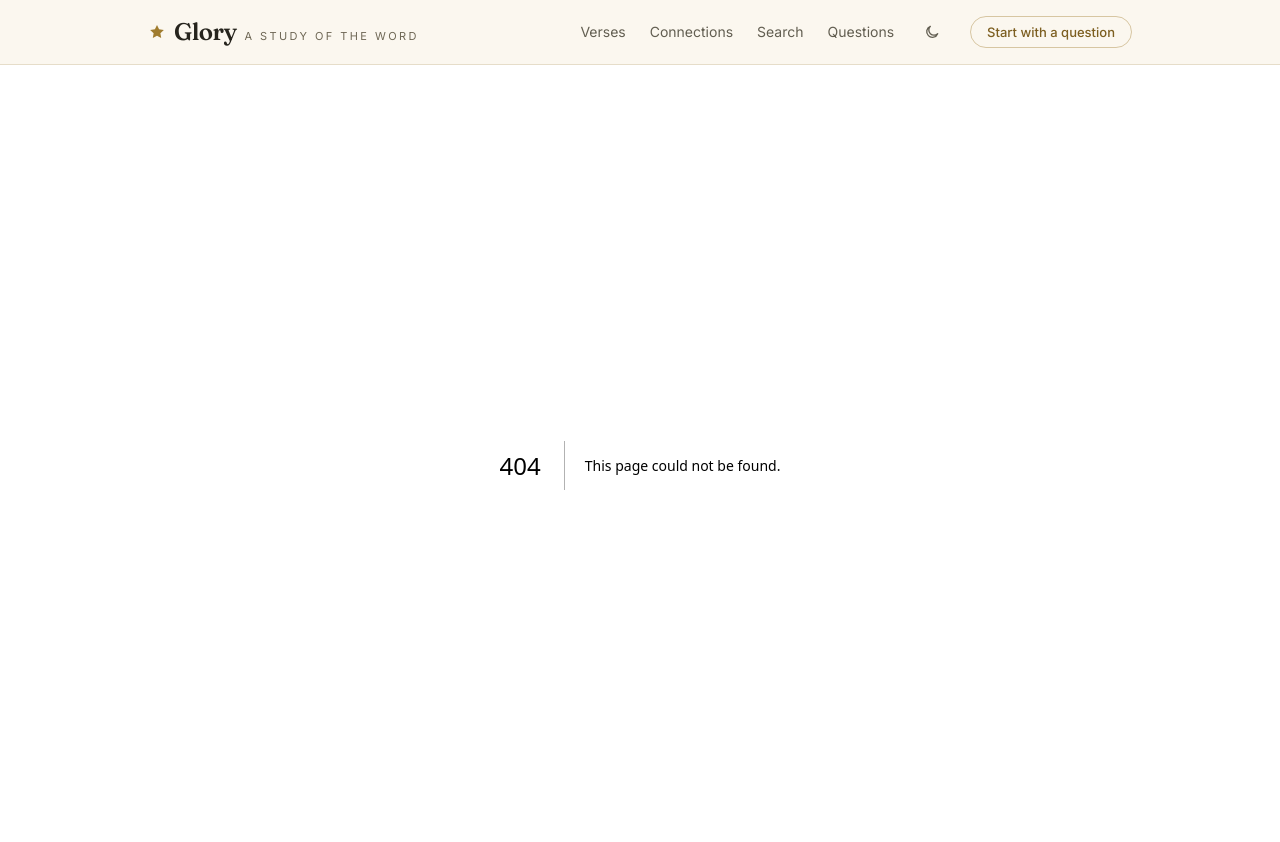
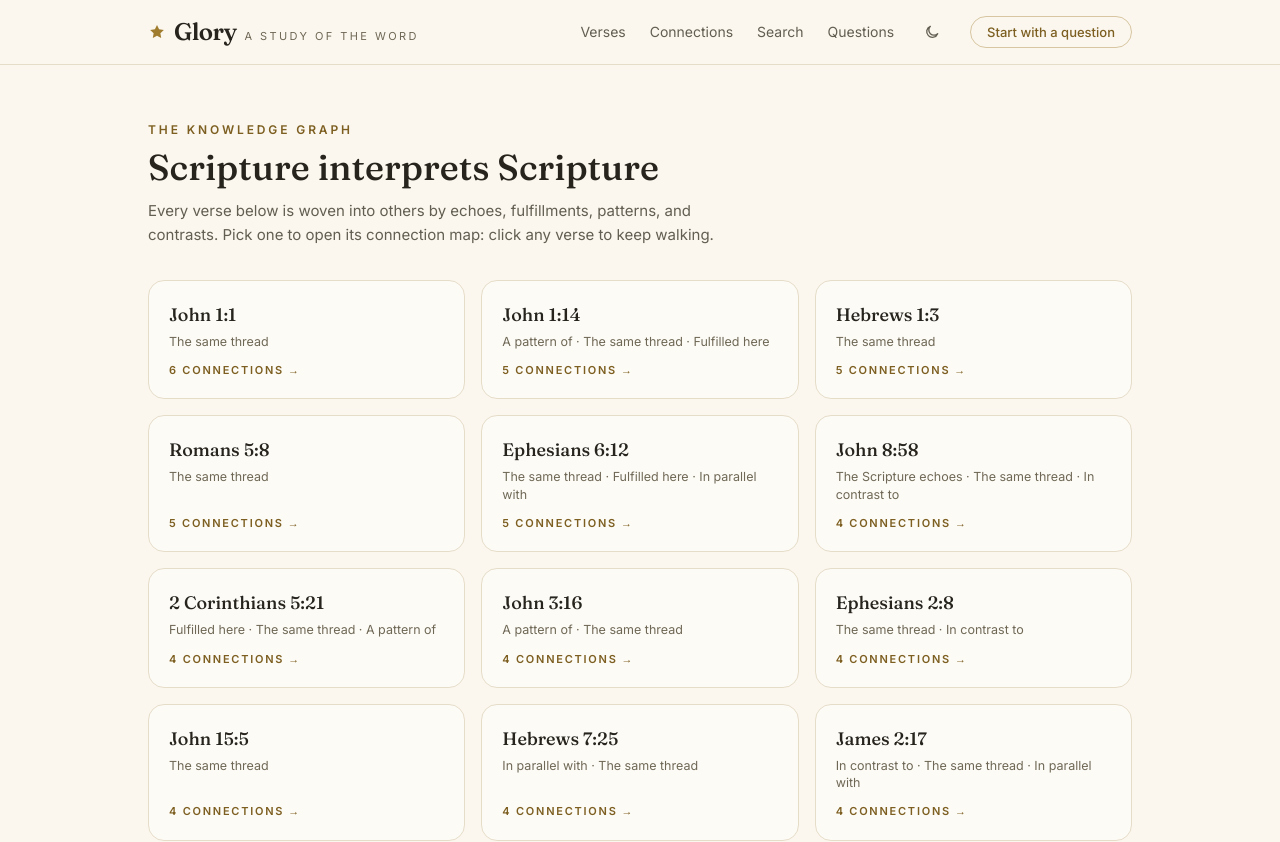
Before and after one commit to kczimm/glory, a Next.js app: page /connections in a window 1280 px wide. Before the commit this address had no page. Shown: the top 842 px of the page. Built offline with nearby package versions, Linux system fonts and the light colour scheme.

Commit message:
Add connections index hub and per-verse map links

```diff
--- /dev/null
+++ b/src/app/connections/page.tsx
@@ -0,0 +1,72 @@
+import Link from "next/link";
+import type { Metadata } from "next";
+import { connections, verseSlug } from "@/data";
+import { connectionKindLabel } from "@/data/connections";
+import type { ConnectionKind } from "@/data/types";
+import { edgesOf, shortRef } from "@/lib/graph";
+
+export const metadata: Metadata = {
+  title: "Connections: how Scripture interprets Scripture",
+  description:
+    "Entry points into the knowledge graph: the most connected verses, with echoes, fulfillments, patterns, and contrasts.",
+};
+
+/** The kinds present on a verse's edges, for a compact card subtitle. */
+function kindSummary(ref: string): ConnectionKind[] {
+  const kinds = new Set<ConnectionKind>();
+  for (const e of edgesOf(ref)) kinds.add(e.kind);
+  return [...kinds].slice(0, 3);
+}
+
+/**
+ * The hub of the knowledge graph: the most connected verses as entry points
+ * into the interactive map at /connections/[slug].
+ */
+export default function ConnectionsIndexPage() {
+  const ranked = Object.keys(connections)
+    .map((ref) => ({ ref, degree: edgesOf(ref).length }))
+    .filter((r) => r.degree >= 2)
+    .sort((a, b) => b.degree - a.degree)
+    .slice(0, 24);
+
+  return (
+    <div className="mx-auto max-w-5xl px-5 py-10 sm:py-14">
+      <p className="text-[12px] font-semibold uppercase tracking-[0.24em] text-gold-deep">
+        The knowledge graph
+      </p>
+      <h1 className="mt-2 font-display text-3xl font-medium text-ink sm:text-4xl">
+        Scripture interprets Scripture
+      </h1>
+      <p className="mt-3 max-w-[60ch] text-[15px] leading-relaxed text-ink-soft">
+        Every verse below is woven into others by echoes, fulfillments,
+        patterns, and contrasts. Pick one to open its connection map: click any
+        verse to keep walking.
+      </p>
+
+      <div className="mt-8 grid gap-4 sm:grid-cols-2 lg:grid-cols-3">
+        {ranked.map(({ ref, degree }) => (
+          <Link
+            key={ref}
+            href={`/connections/${verseSlug(ref)}`}
+            className="group flex flex-col rounded-2xl border border-line bg-surface/50 p-5 transition-all hover:-translate-y-0.5 hover:border-gold/50 hover:bg-surface hover:shadow-sm"
+          >
+            <p className="font-display text-lg font-medium text-ink transition-colors group-hover:text-gold-deep">
+              {shortRef(ref)}
+            </p>
+            <p className="mt-1 text-[12.5px] leading-snug text-ink-faint">
+              {kindSummary(ref)
+                .map((k) => connectionKindLabel[k])
+                .join(" · ")}
+            </p>
+            <p className="mt-auto pt-3 text-[11px] font-semibold uppercase tracking-[0.16em] text-gold-deep">
+              {degree} connections
+              <span className="ml-1 inline-block transition-transform group-hover:translate-x-0.5" aria-hidden>
+                →
+              </span>
+            </p>
+          </Link>
+        ))}
+      </div>
+    </div>
+  );
+}
--- a/src/components/Nav.tsx
+++ b/src/components/Nav.tsx
@@ -33,7 +33,7 @@ export default function Nav() {
             Verses
           </Link>
           <Link
-            href="/connections/john-3.16"
+            href="/connections"
             className="text-ink-soft transition-colors hover:text-gold"
           >
             Connections
--- a/src/components/VerseConnections.tsx
+++ b/src/components/VerseConnections.tsx
@@ -35,6 +35,15 @@ export default function VerseConnections({ verse }: { verse: string }) {
           ))}
         </ul>
       )}
+      {open && (
+        <Link
+          href={`/connections/${verseSlug(verse)}`}
+          className="mt-3 inline-flex items-center gap-1 text-[12px] font-semibold text-gold-deep underline-offset-2 hover:underline"
+        >
+          See this verse&apos;s connection map
+          <span aria-hidden>→</span>
+        </Link>
+      )}
     </div>
   );
 }
```
